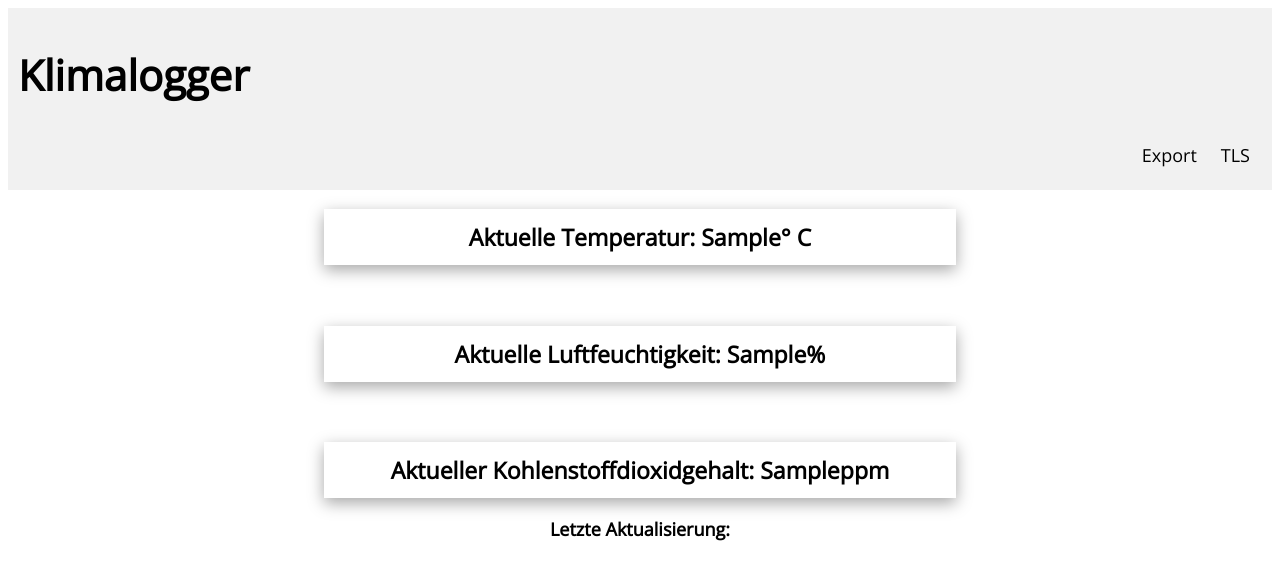
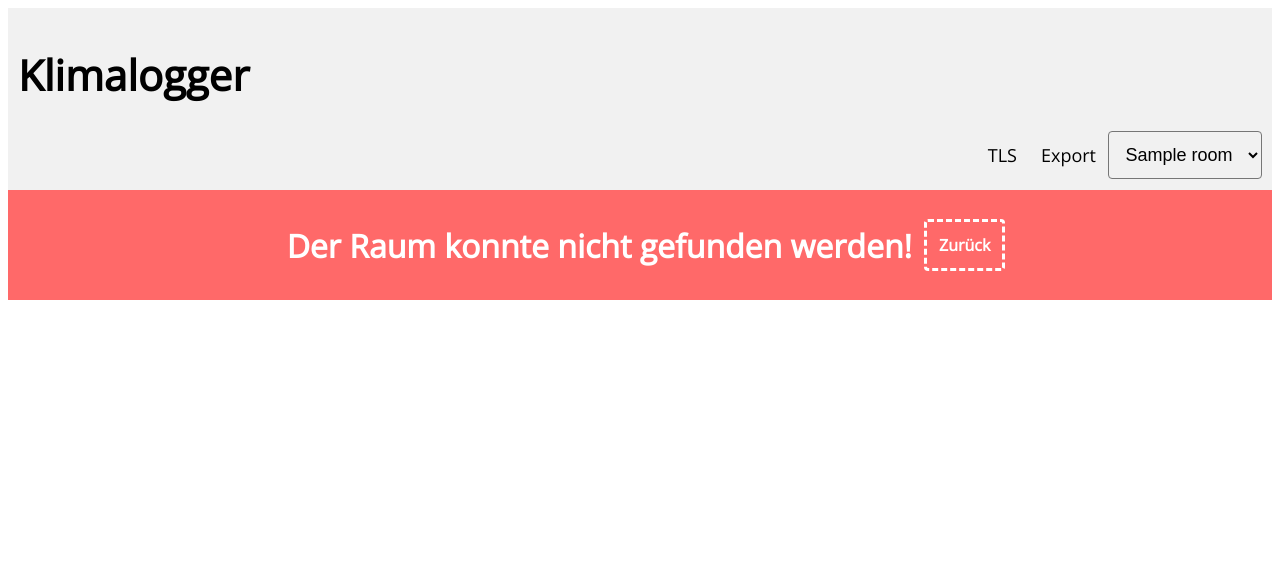
Before and after one commit to julian-owd/Klimalogger, a PHP site: page /wetter/index.php?r=index in a window 1280 px wide. Shown: the top 581 px of the page. After the commit the page ends 300 px from the top, so only its background shows below. Run offline with PHP 8.4, Linux system fonts and the light colour scheme; tables that the repository leaves empty or names only in its code hold one stand-in row (values such as "Sample post"); data that the repository does not hold is empty; some libraries are stand-ins or nearby versions.

Commit message:
Update website
- Räume hinzugefügt
- Fehlermeldungen hinzugefügt
- Ordnerstruktur verbessert

```diff
--- a/Website/css/style.css
+++ b/Website/css/style.css
@@ -12,8 +12,33 @@ body {
 	font-size: 42px;
 }
 
+.header select {
+	float: right;
+	padding: 12px;
+	font-size: 18px;
+	text-align: center;
+	line-height: 25px;
+	border-radius: 4px;
+	width: auto;
+	background-color: #f1f1f1;
+	color: black;
+}
+
+.header select:hover {
+	cursor: pointer;
+}
+
+.header input[type=text] {
+	float: right;
+	padding: 12px;
+	font-size: 18px;
+	line-height: 25px;
+	border: none;
+	width: 15%;
+}
+
 .header a {
-	float: left;
+	float: right;
 	color: black;
 	text-align: center;
 	padding: 12px;
@@ -65,3 +90,31 @@ body {
 .current-data h2:nth-of-type(3):hover {
 	background-color: #983b46;
 }
+
+.error {
+	width: 100%;
+	height: 20%;
+	background-color: #ff6969;
+	border: black;
+	display: flex;
+	align-items: center;
+	justify-content: center;
+	position: relative;
+}
+
+.error h1 {
+	padding: 12px;
+	color: white;
+	text-align: center;
+}
+
+.error a {
+	padding: 12px;
+	text-decoration: none;
+	color: white;
+	font-weight: bold;
+	border-style: dashed;
+	border-radius: 4px;
+	margin: 0;
+
+}
--- a/Website/data/get_co2_data.php
+++ b/Website/data/get_co2_data.php
@@ -1,10 +1,16 @@
 <?php
 header('Content-Type: application/json');
 
+if (isset($_GET['r'])) {
+
+	$rId = $_GET['r'];
 	include_once "../db_config.php";
 
-$query = "SELECT DATE_FORMAT(`datum`,'%Y,%m,%d,%H,%i,%S') AS datum, `co2` FROM (SELECT * FROM `daten` ORDER BY `id` DESC LIMIT 50) AS tmp ORDER BY `id` ASC;";
-$result = $db->query($query);
+	$statement = $db->prepare("SELECT DATE_FORMAT(`created`,'%Y,%m,%d,%H,%i,%S') AS datum, `co2` FROM (SELECT * FROM `sensor` ORDER BY `id` DESC LIMIT 50) as tmp WHERE `rId`=? ORDER BY `id` ASC;");
+	$statement->bind_param('i', $rId);
+	$statement->execute();
+	$statement->store_result();
+	$statement->bind_result($date, $co2);
 
 	$rows = array();
 	$table = array();
@@ -14,14 +20,14 @@ $table['cols'] = array(
 		array('label' => 'Kohlenstoffdioxid', 'type' => 'number')
 	);
 
-while ($row = mysqli_fetch_array($result)) {
+	while ($statement->fetch()) {
 		$sub_array = array();
-	$datetime = explode(",", $row["datum"]);
+		$datetime = explode(",", $date);
 		$sub_array[] = array(
 				"v" => 'Date(' . $datetime[0] . ',' . $datetime[1] - 1 . ',' . $datetime[2] . ',' . $datetime[3] . ',' . $datetime[4] . ',' . $datetime[5] . ',' . ')'
 			);
 		$sub_array[] = array(
-			"v" => $row["co2"]
+				"v" => $co2
 			);
 
 		$rows[] = array(
@@ -31,8 +37,9 @@ while ($row = mysqli_fetch_array($result)) {
 
 	$table['rows'] = $rows;
 
-$result->close();
+	$statement->close();
 	$db->close();
 
 	print json_encode($table);
+}
 ?>
--- a/Website/data/get_humidity_data.php
+++ b/Website/data/get_humidity_data.php
@@ -1,10 +1,16 @@
 <?php
 header('Content-Type: application/json');
 
+if (isset($_GET['r'])) {
+
+	$rId = $_GET['r'];
 	include_once "../db_config.php";
 
-$query = "SELECT DATE_FORMAT(`datum`,'%Y,%m,%d,%H,%i,%S') AS datum, `humidity` FROM (SELECT * FROM `daten` ORDER BY `id` DESC LIMIT 50) AS tmp ORDER BY `id` ASC;";
-$result = $db->query($query);
+	$statement = $db->prepare("SELECT DATE_FORMAT(`created`,'%Y,%m,%d,%H,%i,%S') AS datum, `humidity` FROM (SELECT * FROM `sensor` ORDER BY `id` DESC LIMIT 50) as tmp WHERE `rId`=? ORDER BY `id` ASC;");
+	$statement->bind_param('i', $rId);
+	$statement->execute();
+	$statement->store_result();
+	$statement->bind_result($date, $humidity);
 
 	$rows = array();
 	$table = array();
@@ -14,14 +20,14 @@ $table['cols'] = array(
 		array('label' => 'Luftfeuchtigkeit', 'type' => 'number')
 	);
 
-while ($row = mysqli_fetch_array($result)) {
+	while ($statement->fetch()) {
 		$sub_array = array();
-	$datetime = explode(",", $row["datum"]);
+		$datetime = explode(",", $date);
 		$sub_array[] = array(
 				"v" => 'Date(' . $datetime[0] . ',' . $datetime[1] - 1 . ',' . $datetime[2] . ',' . $datetime[3] . ',' . $datetime[4] . ',' . $datetime[5] . ',' . ')'
 			);
 		$sub_array[] = array(
-			"v" => $row["humidity"]
+				"v" => $humidity
 			);
 
 		$rows[] = array(
@@ -31,8 +37,9 @@ while ($row = mysqli_fetch_array($result)) {
 
 	$table['rows'] = $rows;
 
-$result->close();
+	$statement->close();
 	$db->close();
 
 	print json_encode($table);
+}
 ?>
--- a/Website/data/get_temp_data.php
+++ b/Website/data/get_temp_data.php
@@ -1,10 +1,16 @@
 <?php
 header('Content-Type: application/json');
 
+if (isset($_GET['r'])) {
+
+	$rId = $_GET['r'];
 	include_once "../db_config.php";
 
-$query = "SELECT DATE_FORMAT(`datum`,'%Y,%m,%d,%H,%i,%S') AS datum, `temp` FROM (SELECT * FROM `daten` ORDER BY `id` DESC LIMIT 50) AS tmp ORDER BY `id` ASC;";
-$result = $db->query($query);
+	$statement = $db->prepare("SELECT DATE_FORMAT(`created`,'%Y,%m,%d,%H,%i,%S') AS datum, `temperature` FROM (SELECT * FROM `sensor` ORDER BY `id` DESC LIMIT 50) as tmp WHERE `rId`=? ORDER BY `id` ASC;");
+	$statement->bind_param('i', $rId);
+	$statement->execute();
+	$statement->store_result();
+	$statement->bind_result($date, $temperature);
 
 	$rows = array();
 	$table = array();
@@ -14,14 +20,14 @@ $table['cols'] = array(
 		array('label' => 'Temperatur', 'type' => 'number')
 	);
 
-while ($row = mysqli_fetch_array($result)) {
+	while ($statement->fetch()) {
 		$sub_array = array();
-	$datetime = explode(",", $row["datum"]);
+		$datetime = explode(",", $date);
 		$sub_array[] = array(
 				"v" => 'Date(' . $datetime[0] . ',' . $datetime[1] - 1 . ',' . $datetime[2] . ',' . $datetime[3] . ',' . $datetime[4] . ',' . $datetime[5] . ',' . ')'
 			);
 		$sub_array[] = array(
-			"v" => $row["temp"]
+				"v" => $temperature
 			);
 
 		$rows[] = array(
@@ -31,8 +37,9 @@ while ($row = mysqli_fetch_array($result)) {
 
 	$table['rows'] = $rows;
 
-$result->close();
+	$statement->close();
 	$db->close();
 
 	print json_encode($table);
+}
 ?>
--- /dev/null
+++ b/Website/data/index.html
@@ -0,0 +1,5 @@
+<html>
+	<head>
+		<meta http-equiv="refresh" content="0; ../" /> <!-- Instant redirect !-->
+	</head>
+</html>
--- a/Website/db_config.php
+++ b/Website/db_config.php
@@ -3,7 +3,7 @@
 $host = "localhost";
 $user = "root";
 $password = "";
-$database = "wetterstation";
+$database = "klimalogger";
 
 // error reporting
 mysqli_report(MYSQLI_REPORT_ERROR | MYSQLI_REPORT_STRICT);
--- a/Website/index.php
+++ b/Website/index.php
@@ -22,24 +22,89 @@
 		<div class="header">
 			<h1>Klimalogger</h1>
 			<div class="header-right">
-				<a href="export_data.php">Export</a>
+				<select name="selectSection" id="selectSection" onchange="selectRoom()">
+					<?php
+						$rId = 1;
+						if (isset($_GET["r"])) {
+							$rId = $_GET["r"];
+						}
+						include_once 'db_config.php';
+						$sql = "SELECT * FROM `room`;";
+						foreach ($db->query($sql) as $row) {
+							if ($row['id'] == $rId) {
+								echo "<option value=". $row['id'] . " selected=selected>" . $row['label'] . "</option>";
+							} else {
+								echo "<option value=". $row['id'] . ">" . $row['label'] . "</option>";
+							}
+						}
+					?>
+				</select>
+
+				<script>
+					function selectRoom() {
+						var selectBox = document.getElementById("selectSection");
+						var rId = selectBox.options[selectBox.selectedIndex].value;
+
+
+						if (!rId) {
+							window.location.href = ("index.php");
+						} else {
+							window.location.href = ("index.php?r=" + rId);
+						}
+					}
+				</script>
+
+				<a href="data/export_data.php">Export</a>
 				<a href="http://wp.tls-gi.de/" target="_blank">TLS</a>
 			</div>
 		</div>
 
-		<div class="current-data">
 
 
 <?php
-        include_once 'db_config.php';
+		include_once 'db_config.php';
 
-        $sql = "SELECT DATE_FORMAT(`datum`,'%d.%m.%Y %H:%i:%S') AS datum, `temp`, `humidity`, `co2` FROM `daten` WHERE `id` = (SELECT MAX(`id`) FROM `daten`);";
-        foreach ($db->query($sql) as $row) {
-            echo "<h2>Aktuelle Temperatur: ".$row['temp']."° C</h2><br /><h2>Aktuelle Luftfeuchtigkeit: " .$row["humidity"] . "%</h2><br /><h2>Aktueller Kohlenstoffdioxidgehalt: ".$row['co2'] . "ppm</h2><h3>Letzte Aktualisierung: " . $row["datum"] . "</h3><br />";
-        }
+		$rId = 1;
+
+		if (isset($_GET["r"])) {
+			$rId = $_GET["r"];
+		}
+
+		$statement = $db->prepare("SELECT `label` FROM `room` WHERE `id`=?");
+		$statement->bind_param('i', $rId);
+		$statement->execute();
+		$statement->store_result();
+		if ($statement->num_rows == 0) {
+			$rId = 0;
+		}
+
+		$statement->close();
+
+		if (empty($rId)) {
+			echo "<div class=error><h1>Der Raum konnte nicht gefunden werden!</h1><br />";
+			echo "<a href=index.php>Zurück</a></div>";
+			exit();
+		}
+
+		$statement = $db->prepare("SELECT DATE_FORMAT(`created`,'%d.%m.%Y %H:%i:%S') AS datum, `temperature`, `humidity`, `co2` FROM `sensor` WHERE `id`=(SELECT MAX(`id`) FROM `sensor` WHERE `rId`=?);");
+		$statement->bind_param('i', $rId);
+		$statement->execute();
+		$statement->store_result();
+		$statement->bind_result($date, $temperature, $humidity, $co2);
+
+		if ($statement->num_rows == 0) {
+			echo "<div class=error><h1>Es sind keine Daten für diesen Raum vorhanden!</h1><br />";
+			echo "<a href=index.php>Zurück</a></div>";
+			exit();
+		}
+
+		if ($statement->fetch()) {
+			echo "<div class=current-data><h2>Aktuelle Temperatur: " . $temperature . "° C</h2><br /><h2>Aktuelle Luftfeuchtigkeit: " . $humidity . "%</h2><br /><h2>Aktueller Kohlenstoffdioxidgehalt: " . $co2 . "ppm</h2><h3>Letzte Aktualisierung: " . $date . "</h3><br /></div>";
+		}
+
+		$statement->close();
+		$db->close();
 ?>
-
-		</div>
 
 		<div id="temp_chart" style="width: 100%; height: 500px;"></div>
 		<div id="humidity_chart" style="width: 100%; height: 500px;"></div>
--- a/Website/js/co2_graph.js
+++ b/Website/js/co2_graph.js
@@ -1,10 +1,19 @@
 $(function() {
+	var rId = 1;
+
+	const queryString = window.location.search;
+	const urlParameters = new URLSearchParams(queryString);
+
+	if (urlParameters.get('r')) {
+		rId = urlParameters.get('r');
+	}
+
 	google.charts.load('current', {'packages':['corechart']});
 	google.charts.setOnLoadCallback(drawChart);
 
 	function drawChart() {
 		var jsonData = $.ajax({
-			url: "data/get_co2_data.php",
+			url: ("data/get_co2_data.php?r=" + rId),
 			dataType: "json",
 			async: false
 		}).responseText;
--- a/Website/js/humidity_graph.js
+++ b/Website/js/humidity_graph.js
@@ -1,10 +1,19 @@
 $(function() {
+	var rId = 1;
+
+	const queryString = window.location.search;
+	const urlParameters = new URLSearchParams(queryString);
+
+	if (urlParameters.get('r')) {
+		rId = urlParameters.get('r');
+	}
+
 	google.charts.load('current', {'packages':['corechart']});
 	google.charts.setOnLoadCallback(drawChart);
 
 	function drawChart() {
 		var jsonData = $.ajax({
-			url: "data/get_humidity_data.php",
+			url: ("data/get_humidity_data.php?r=" + rId),
 			dataType: "json",
 			async: false
 		}).responseText;
--- /dev/null
+++ b/Website/js/index.html
@@ -0,0 +1,5 @@
+<html>
+	<head>
+		<meta http-equiv="refresh" content="0; ../" /> <!-- Instant redirect !-->
+	</head>
+</html>
--- a/Website/js/temp_graph.js
+++ b/Website/js/temp_graph.js
@@ -1,10 +1,19 @@
 $(function() {
+	var rId = 1;
+
+	const queryString = window.location.search;
+	const urlParameters = new URLSearchParams(queryString);
+
+	if (urlParameters.get('r')) {
+		rId = urlParameters.get('r');
+	}
+
 	google.charts.load('current', {'packages':['corechart']});
 	google.charts.setOnLoadCallback(drawChart);
 
 	function drawChart() {
 		var jsonData = $.ajax({
-			url: "data/get_temp_data.php",
+			url: ("data/get_temp_data.php?r=" + rId),
 			dataType: "json",
 			async: false
 		}).responseText;
```
Also changed, not shown: Website/data/export_data.php (renamed from Website/export_data.php, +8 -7 lines), Website/data/insert_data.php (renamed from Website/insert_data.php, +10 -7 lines). Lines whose indentation alone changed are shown as unchanged.
